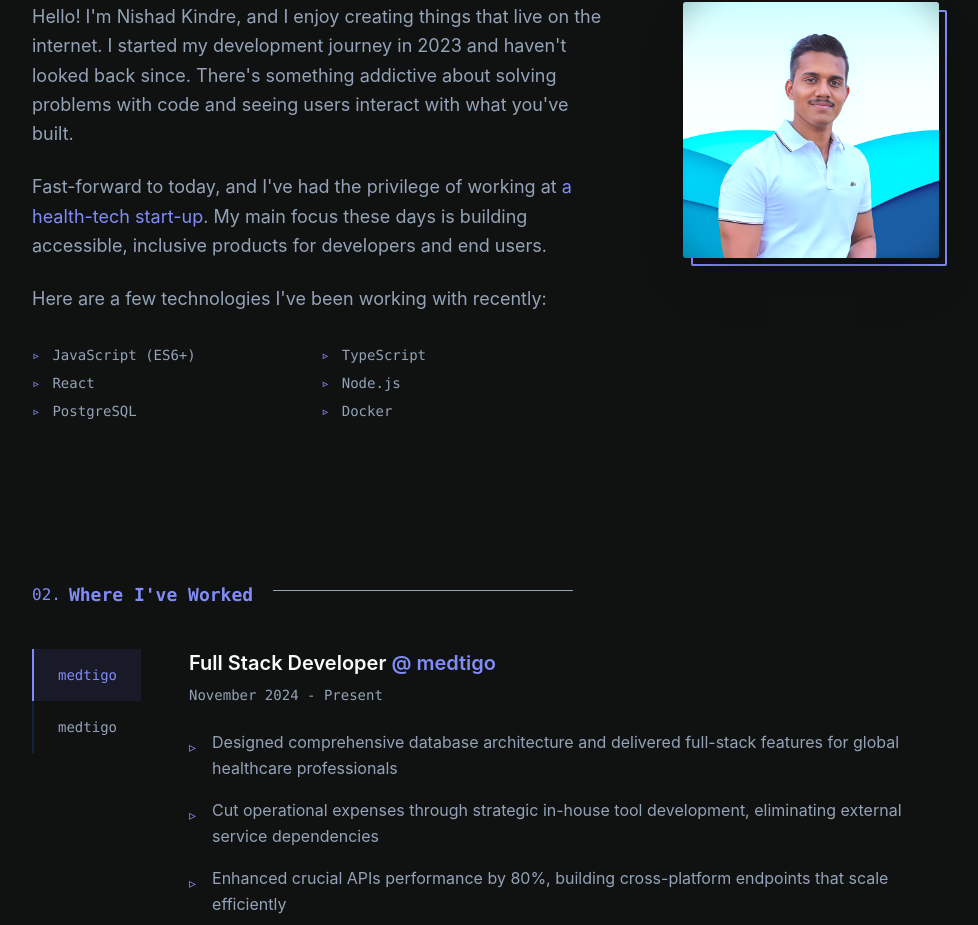
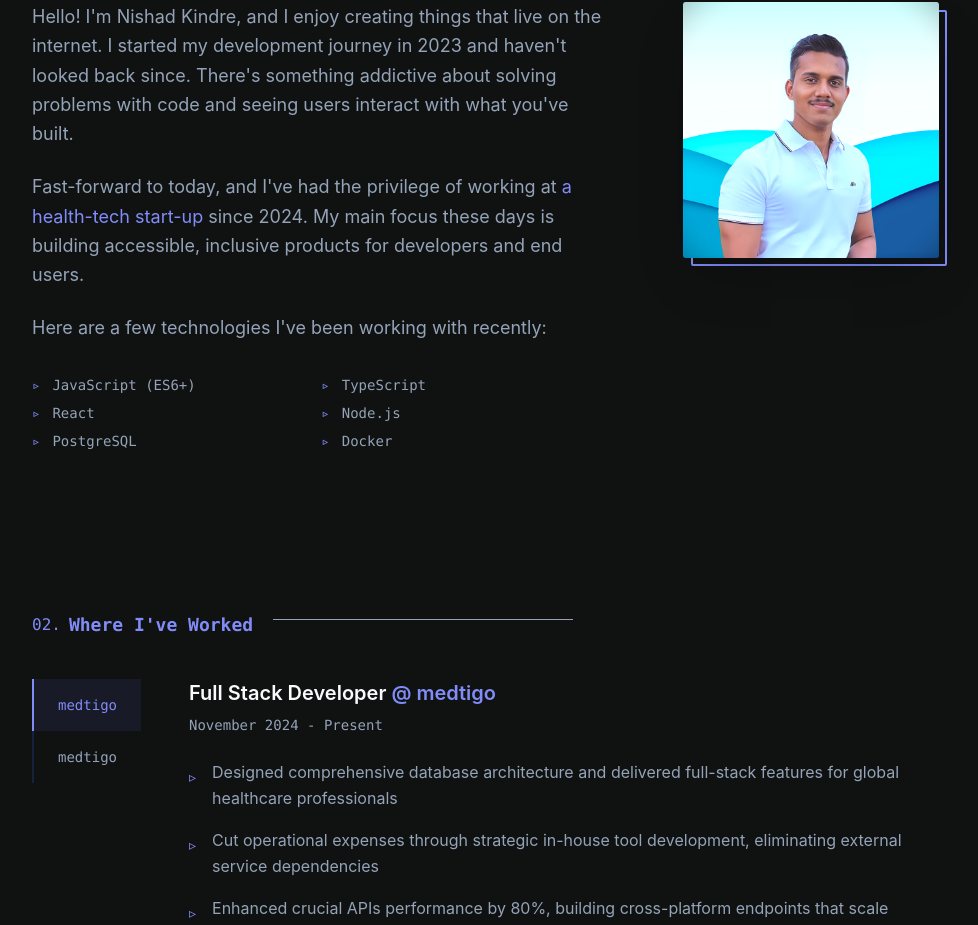
Before and after one commit to nishadkindre/portfolio, a React (Vite) app: page / in a window 1280 px wide. Shown: the part 946-1871 px from the top of the page, without its empty margins (160-1138 px from the left). Built offline with nearby package versions, Linux system fonts and the light colour scheme.

Commit message:
fix: update About section to include start year of work

```diff
--- a/src/components/sections/About.jsx
+++ b/src/components/sections/About.jsx
@@ -25,7 +25,8 @@ const About = () => {
                 <a href="https://medtigo.com" target="_blank" rel="noopener noreferrer" className="text-primary-400 hover:underline">
                   a health-tech start-up
                 </a>
-                . My main focus these days is building accessible, inclusive products for developers and end users.
+                {' '}
+                since 2024. My main focus these days is building accessible, inclusive products for developers and end users.
               </p>
 
               <p>Here are a few technologies I've been working with recently:</p>
```
